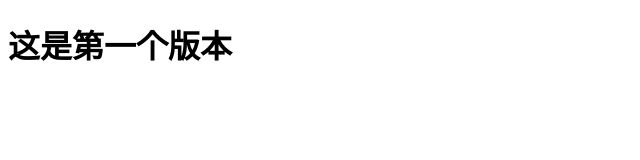
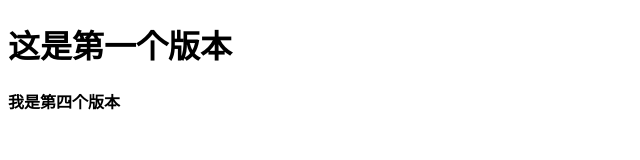
Before and after one commit to 17798036279/liuhuiyu, a plain HTML site: page index.html in a window 1280 px wide. Shown: the whole page, without its empty margins (0-640 px from the left). Drawn offline with Linux system fonts and the light colour scheme.

Commit message:
第四次

```diff
--- a/index.html
+++ b/index.html
@@ -7,5 +7,7 @@
 </head>
 <body>
   <h1>这是第一个版本</h1>
+
+  <h4>我是第四个版本</h4>
 </body>
 </html>
```
